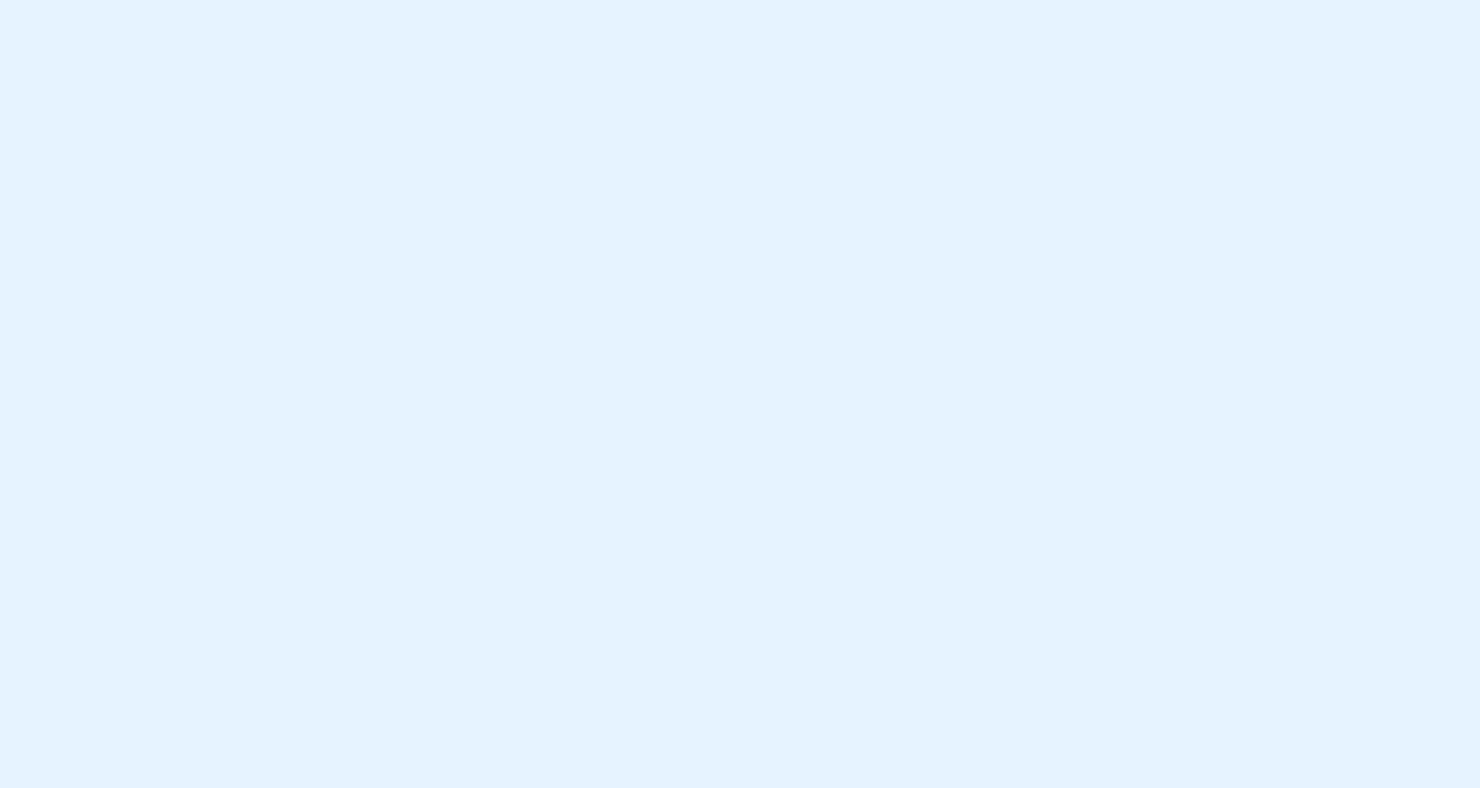
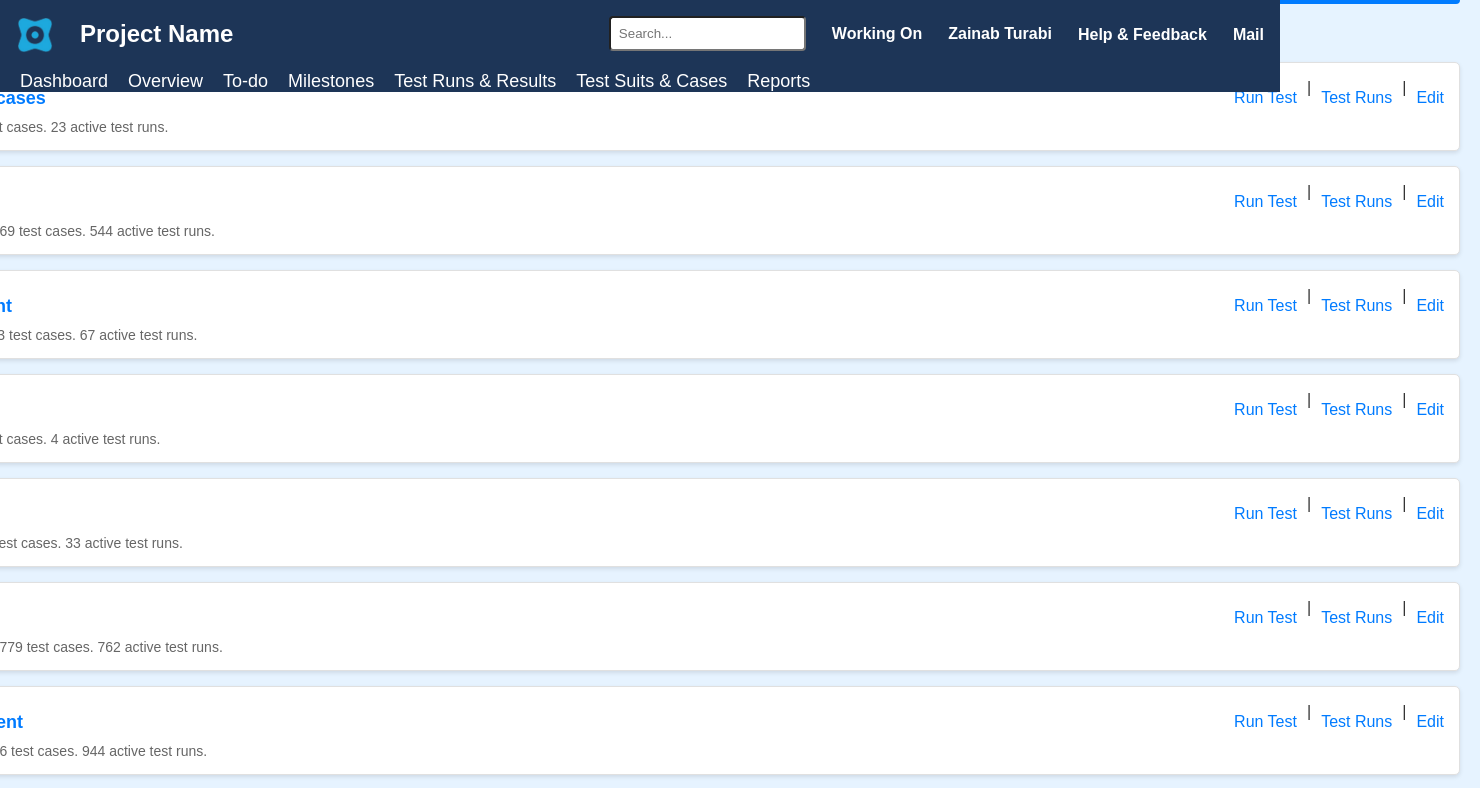
Before and after one commit to burhanuddin6/testfail, a React (Create React App) app in the folder frontend/: page /testsuitscases in a window 1280 px wide. Before the commit this address had no page. Shown: the top 788 px of the page, 1480 px wide, since content can reach past the window. Built offline with nearby package versions, Linux system fonts and the light colour scheme.

Commit message:
Test Suits & Cases Page

```diff
--- a/frontend/src/App.js
+++ b/frontend/src/App.js
@@ -195,6 +195,7 @@ import Forgot from './Pages/Forgot';
 import EmailVerification from './Pages/EmailVerification';
 import Dashboard from './Pages/Dashboard';
 import AddMilestone from './Pages/AddMilestones';
+import TestSuitesCases from './Pages/TestSuitsCases';
 
 import './App.css';
 
@@ -255,6 +256,15 @@ const App = () => {
           }
         />
         <Route
+          path="/testsuitscases"
+          element={
+            <>
+              <Header userName={userName} />
+              <TestSuitesCases />
+            </>
+          }
+        />
+        <Route
           path="/testruns"
           element={
             <>
--- /dev/null
+++ b/frontend/src/Pages/TestSuitsCases.js
@@ -0,0 +1,48 @@
+import React from 'react';
+import '../styles/TestSuitsCases.css';
+
+const testSuites = [
+  { title: "O_ General UI Testcases", sections: 6, cases: 72, runs: 23 },
+  { title: "Appliance (Pod)", sections: 1332, cases: 8769, runs: 544 },
+  { title: "Breach Management", sections: 111, cases: 1003, runs: 67 },
+  { title: "Co pilot", sections: 3, cases: 31, runs: 4 },
+  { title: "Compliance", sections: 68, cases: 811, runs: 33 },
+  { title: "Connectors", sections: 3567, cases: 22779, runs: 762 },
+  { title: "Consent Management", sections: 298, cases: 4976, runs: 944 },
+  { title: "Content Classification", sections: 78, cases: 728, runs: 65 }
+];
+
+const TestSuitesCases = () => {
+  return (
+    <div className="test-suites-cases">
+      <div className="header">
+        <h1>Test Suites & Cases</h1>
+        <button className="add-test-suite">+ Add New Test Suite</button>
+      </div>
+      <div className="suite-summary">
+        <span>33 test suites and 115466 cases in this project.</span>
+      </div>
+      <div className="suite-list">
+        {testSuites.map((suite, index) => (
+          <div key={index} className="suite">
+            <div className="suite-header">
+              <a href="#" className="suite-title">{suite.title}</a>
+              <div className="suite-options">
+                <a href="#">Run Test</a>
+                <span>|</span>
+                <a href="#">Test Runs</a>
+                <span>|</span>
+                <a href="#">Edit</a>
+              </div>
+            </div>
+            <div className="suite-details">
+              <span>{`Has ${suite.sections} sections with ${suite.cases} test cases. ${suite.runs} active test runs.`}</span>
+            </div>
+          </div>
+        ))}
+      </div>
+    </div>
+  );
+};
+
+export default TestSuitesCases;
--- /dev/null
+++ b/frontend/src/styles/TestSuitsCases.css
@@ -0,0 +1,78 @@
+.test-suites-cases {
+    padding: 20px;
+    font-family: Arial, sans-serif;
+    background-color: #e6f3ff;
+    color: #333;
+    margin-top: 60px; /* Adjust to the height of the header */
+  }
+
+  .header {
+    display: flex;
+    justify-content: space-between;
+    align-items: center;
+    margin-bottom: 20px;
+  }
+
+  .test-suites-cases h1 {
+    font-size: 24px;
+    margin: 0;
+  }
+
+  .add-test-suite {
+    background-color: #007bff;
+    color: white;
+    padding: 10px 20px;
+    border: none;
+    border-radius: 4px;
+    cursor: pointer;
+  }
+
+  .suite-summary {
+    margin-bottom: 20px;
+  }
+
+  .suite-list .suite {
+    border: 1px solid #e0e0e0;
+    border-radius: 5px;
+    padding: 15px;
+    margin-bottom: 15px;
+    background-color: white;
+    box-shadow: 0 2px 4px rgba(0, 0, 0, 0.1);
+  }
+
+  .suite-header {
+    display: flex;
+    justify-content: space-between;
+    align-items: center;
+    margin-bottom: 10px;
+  }
+
+  .suite-title {
+    font-size: 18px;
+    font-weight: bold;
+    color: #007bff;
+    text-decoration: none;
+  }
+
+  .suite-title:hover {
+    text-decoration: underline;
+  }
+
+  .suite-options {
+    display: flex;
+    gap: 10px;
+  }
+
+  .suite-options a {
+    color: #007bff;
+    text-decoration: none;
+  }
+
+  .suite-options a:hover {
+    text-decoration: underline;
+  }
+
+  .suite-details {
+    font-size: 14px;
+    color: #666;
+  }
```
